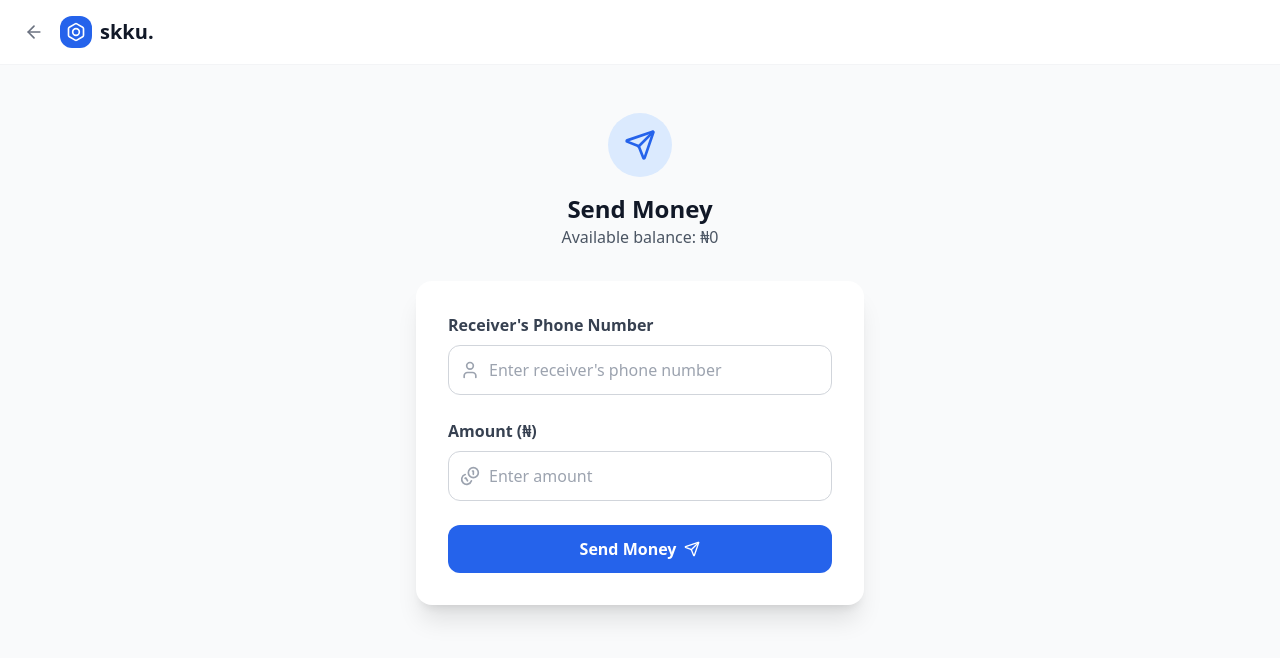
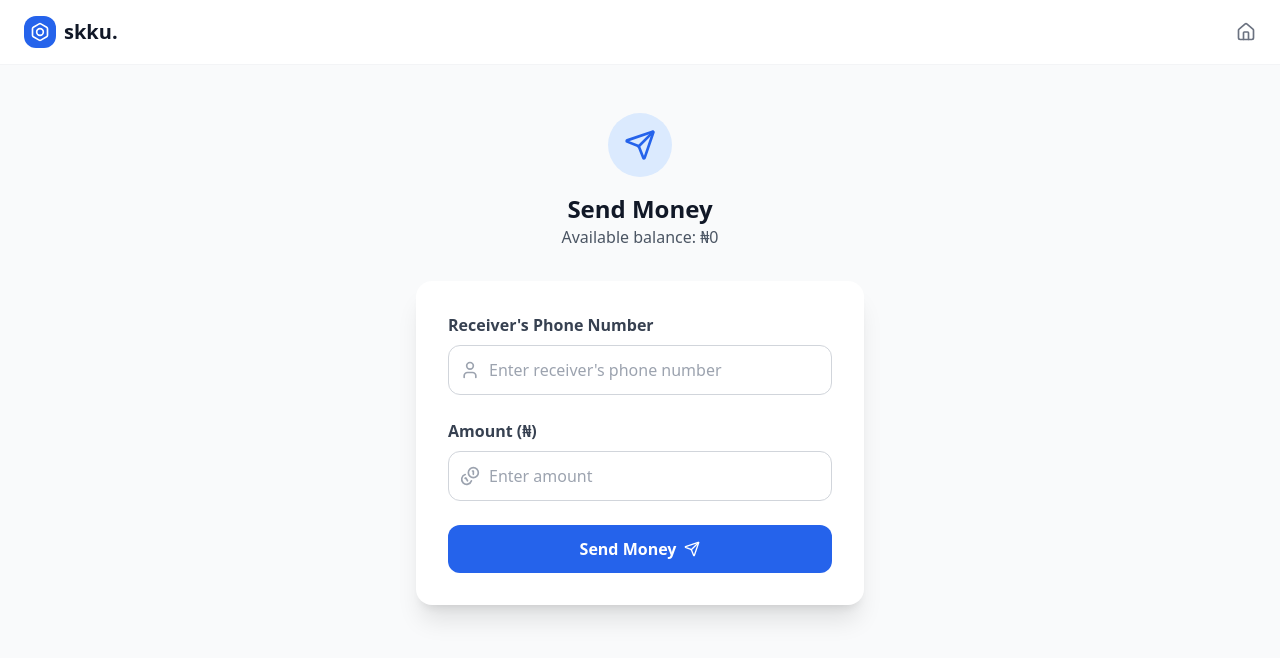
Before and after one commit to adewalepolicy75-ux/skku-bank, a Next.js app: page /send in a window 1280 px wide. Shown: the top 658 px of the page. Built offline with nearby package versions, Linux system fonts and the light colour scheme; sample sign-in values are in the browser's storage.

Commit message:
topNav bar updated

```diff
--- a/app/(dashboard)/dashboard/page.js
+++ b/app/(dashboard)/dashboard/page.js
@@ -147,7 +147,7 @@ export default function DashboardPage() {
               <div className="bg-blue-600 w-8 h-8 rounded-xl flex items-center justify-center">
                 <Bolt className="w-5 h-5 text-white" />
               </div>
-              <span className="font-bold text-xl text-gray-900">k.</span>
+              <span className="font-bold text-xl text-gray-900">SKKU</span>
             </div>
             <button onClick={() => setMobileMenuOpen(!mobileMenuOpen)}>
               {mobileMenuOpen ? (
@@ -294,7 +294,7 @@ export default function DashboardPage() {
           </div>
         </div>
       </div>
-      <BottomNav/>
+      <BottomNav />
     </>
   );
 }
--- a/app/(dashboard)/send/page.js
+++ b/app/(dashboard)/send/page.js
@@ -5,12 +5,12 @@ import { useRouter } from "next/navigation";
 import Link from "next/link";
 import {
   Bolt,
-  ArrowLeft,
+
   Send,
   User,
   Coins,
-  ArrowRight,
   CheckCircle,
+  Home,
 } from "lucide-react";
 
 export default function SendMoneyPage() {
@@ -109,19 +109,19 @@ export default function SendMoneyPage() {
     <>
       <nav className="bg-white border-b border-gray-100 py-4">
         <div className="container mx-auto px-6">
-          <div className="flex items-center gap-4">
+          <div className="flex justify-between items-center">
+            <Link href="/dashboard" className="flex items-center gap-2">
+              <div className="bg-blue-600 w-8 h-8 rounded-xl flex items-center justify-center">
+                <Bolt className="w-5 h-5 text-white" />
+              </div>
+              <span className="font-bold text-xl text-gray-900">skku.</span>
+            </Link>
             <Link
               href="/dashboard"
               className="text-gray-500 hover:text-blue-600"
             >
-              <ArrowLeft className="w-5 h-5" />
+              <Home className="w-5 h-5" />
             </Link>
-            <div className="flex items-center gap-2">
-              <div className="bg-blue-600 w-8 h-8 rounded-xl flex items-center justify-center">
-                <Bolt className="w-5 h-5 text-white" />
-              </div>
-              <span className="font-bold text-xl text-gray-900">skku.</span>
-            </div>
           </div>
         </div>
       </nav>
--- a/app/account/page.js
+++ b/app/account/page.js
@@ -5,7 +5,7 @@ import { useRouter } from "next/navigation";
 import Link from "next/link";
 import {
   Bolt,
-  ArrowLeft,
+  Home,
   User,
   Mail,
   Phone,
@@ -59,7 +59,7 @@ export default function AccountPage() {
               href="/dashboard"
               className="text-gray-500 hover:text-blue-600"
             >
-              <ArrowLeft className="w-5 h-5" />
+              <Home className="w-5 h-5" />
             </Link>
           </div>
         </div>
--- a/app/pay/page.js
+++ b/app/pay/page.js
@@ -5,7 +5,7 @@ import { useRouter } from "next/navigation";
 import Link from "next/link";
 import {
   Bolt,
-  ArrowLeft,
+  Home,
   CreditCard,
   Smartphone,
   Building,
@@ -38,7 +38,7 @@ export default function PayPage() {
               href="/dashboard"
               className="text-gray-500 hover:text-blue-600"
             >
-              <ArrowLeft className="w-5 h-5" />
+              <Home className="w-5 h-5" />
             </Link>
           </div>
         </div>
--- a/app/save/page.js
+++ b/app/save/page.js
@@ -3,7 +3,7 @@ import BottomNav from "../../components/BottomNav";
 import { useState, useEffect } from "react";
 import { useRouter } from "next/navigation";
 import Link from "next/link";
-import { Bolt, ArrowLeft, PiggyBank, Target, Calendar } from "lucide-react";
+import { Bolt, Home, PiggyBank, Target, Calendar } from "lucide-react";
 
 export default function SavePage() {
   const router = useRouter();
@@ -28,7 +28,7 @@ export default function SavePage() {
               href="/dashboard"
               className="text-gray-500 hover:text-blue-600"
             >
-              <ArrowLeft className="w-5 h-5" />
+              <Home className="w-5 h-5" />
             </Link>
           </div>
         </div>
```
